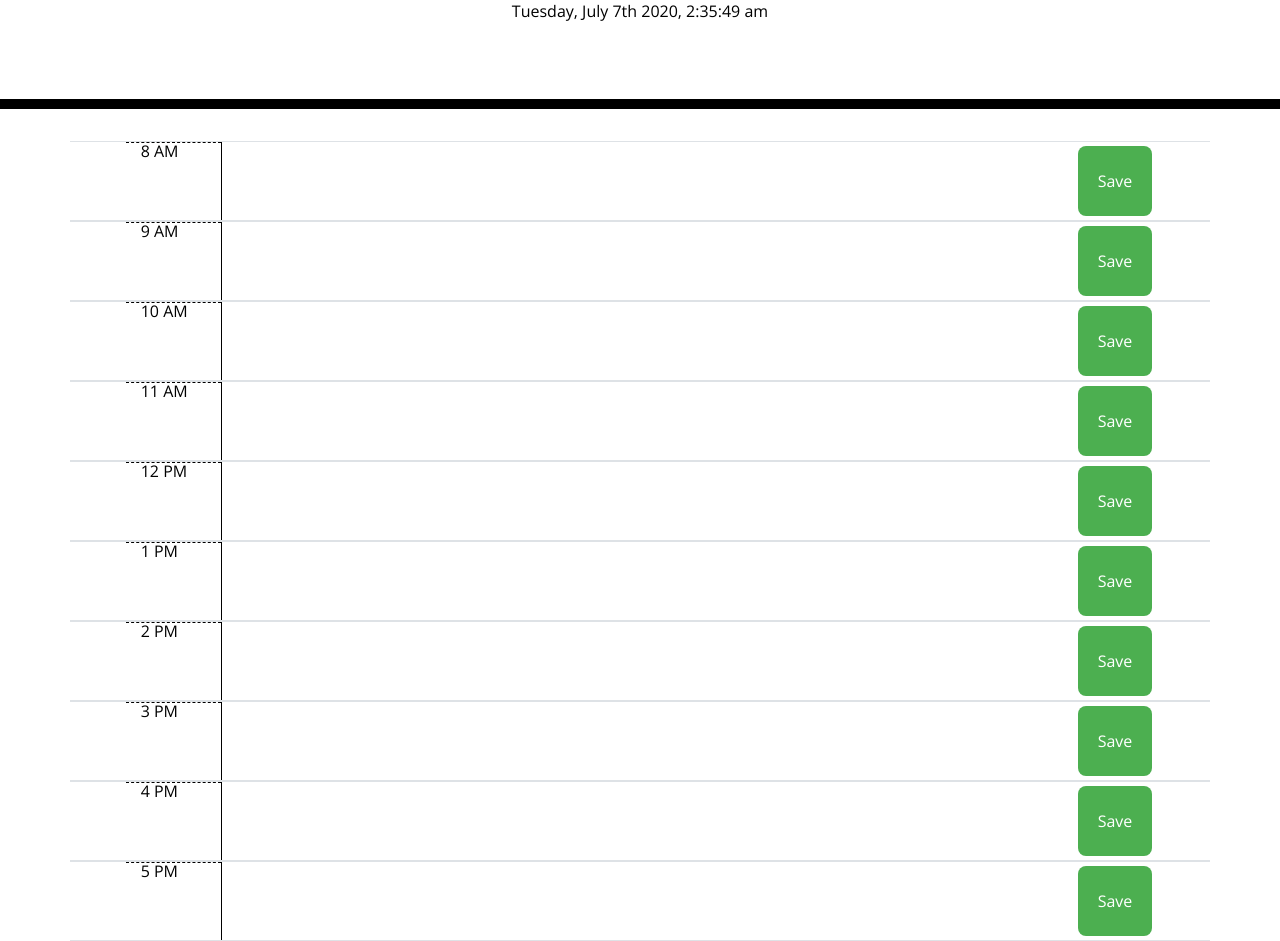
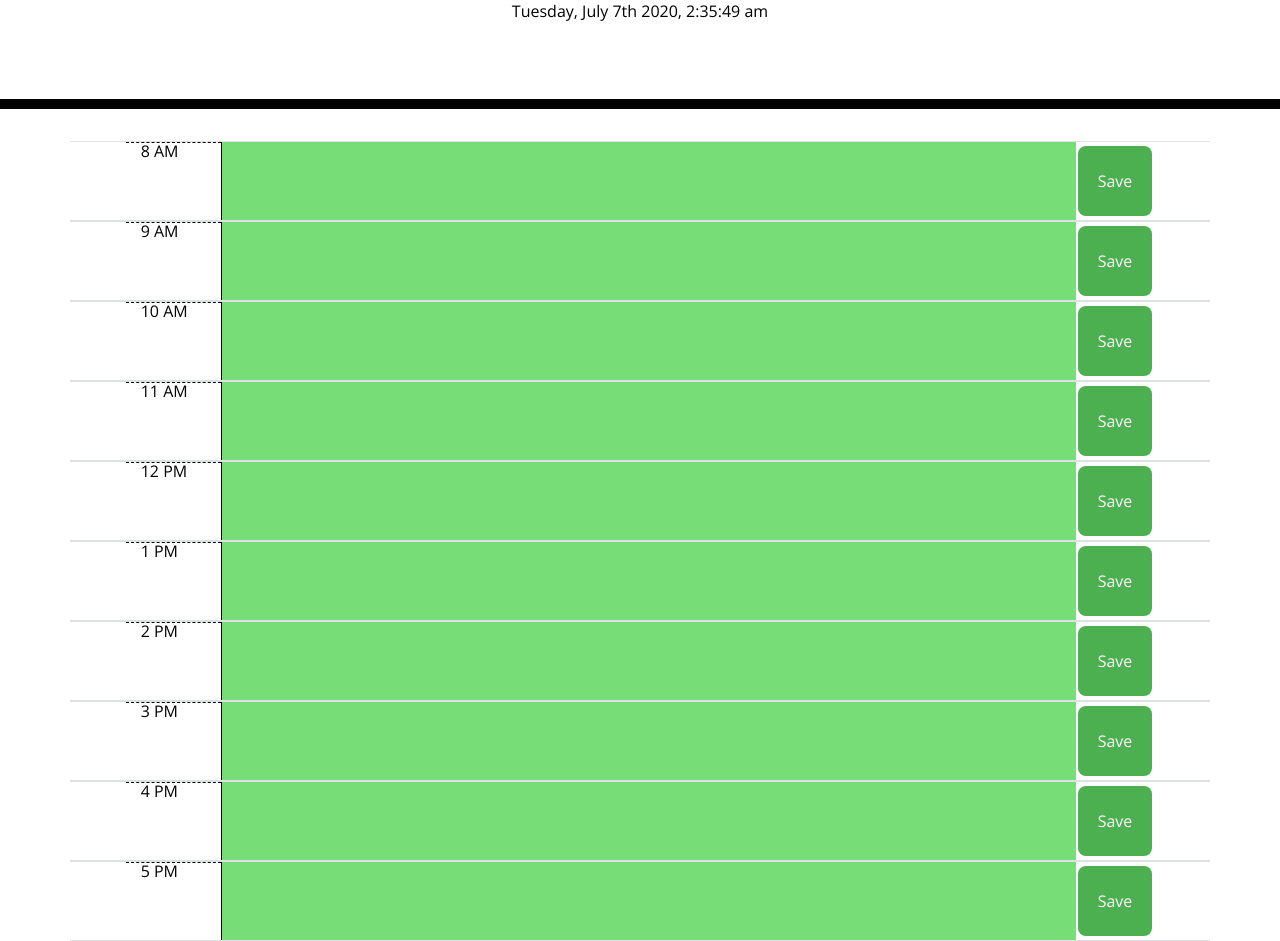
Before and after one commit to RSporman/work-day-scheduler, a plain HTML site: page index.html in a window 1280 px wide. Shown: the part 191-1132 px from the top of the page. Drawn offline with nearby package versions, Linux system fonts and the light colour scheme.

Commit message:
Final updates

```diff
--- a/index.html
+++ b/index.html
@@ -23,66 +23,66 @@
   </head>
 
   <body>
-
+    <!-- This utilizes a jumbotron header from CSS -->
     <header class="jumbotron">
-
+    <!-- The below are the displays at the top of the page such as title and current time/date. -->
       <h1 class="display-3">Work Day Scheduler</h1>
       <p class="lead">A simple calendar app for scheduling your work day</p>
       <p id="currentDay" class="lead"></p>
       <p class="time"></p>
 
     </header>
-
+    <!-- Below are the tables. Inside a container, the created tables will show the time of the day along with the text area input, followed by a save button -->
     <div class="container">
 
         <div id="calendar-row1" class="row justify-content-md-center border-top border-bottom calendar-row1">
             <div id="time-8" class="col-md-1 hour">8 AM</div>
-            <textarea rows="3" id="description-8" class="col-md-9"></textarea>
+            <textarea rows="3" id="description-8" class="col-md-9 textcolor"></textarea>
             <button id="8" class="button">Save</button>
         </div>
         <div id="calendar-row2" class="row justify-content-md-center border-top border-bottom calendar-row1">
             <div id="time-9" class="col-md-1 hour">9 AM</div>
-            <textarea rows="3" id="description-9" class="col-md-9"></textarea>
+            <textarea rows="3" id="description-9" class="col-md-9 textcolor"></textarea>
             <button id="9" class="button">Save</button>
         </div>
         <div id="calendar-row3" class="row justify-content-md-center border-top border-bottom calendar-row1">
             <div id="time-10" class="col-md-1 hour">10 AM</div>
-            <textarea rows="3" id="description-10" class="col-md-9"></textarea>
+            <textarea rows="3" id="description-10" class="col-md-9 textcolor"></textarea>
             <button id="10" class="button">Save</button>
         </div>
         <div id="calendar-row4" class="row justify-content-md-center border-top border-bottom calendar-row1">
             <div id="time-11" class="col-md-1 hour">11 AM</div>
-            <textarea rows="3" id="description-11" class="col-md-9"></textarea>
+            <textarea rows="3" id="description-11" class="col-md-9 textcolor"></textarea>
             <button id="11" class="button">Save</button>
         </div>
         <div id="calendar-row5" class="row justify-content-md-center border-top border-bottom calendar-row1">
             <div id="time-12" class="col-md-1 hour">12 PM</div>
-            <textarea rows="3" id="description-12" class="col-md-9"></textarea>
+            <textarea rows="3" id="description-12" class="col-md-9 textcolor"></textarea>
             <button id="12" class="button">Save</button>
         </div>
         <div id="calendar-row6" class="row justify-content-md-center border-top border-bottom calendar-row1">
             <div id="time-13" class="col-md-1 hour">1 PM</div>
-            <textarea rows="3" id="description-13" class="col-md-9"></textarea>
+            <textarea rows="3" id="description-13" class="col-md-9 textcolor"></textarea>
             <button id="13" class="button">Save</button>
         </div>
         <div id="calendar-row7" class="row justify-content-md-center border-top border-bottom calendar-row1">
             <div id="time-14" class="col-md-1 hour">2 PM</div>
-            <textarea rows="3" id="description-14" class="col-md-9"></textarea>
+            <textarea rows="3" id="description-14" class="col-md-9 textcolor"></textarea>
             <button id="14" class="button">Save</button>
         </div>
         <div id="calendar-row8" class="row justify-content-md-center border-top border-bottom calendar-row1">
             <div id="time-15" class="col-md-1 hour">3 PM</div>
-            <textarea rows="3" id="description-15" class="col-md-9"></textarea>
+            <textarea rows="3" id="description-15" class="col-md-9 textcolor"></textarea>
             <button id="15" class="button">Save</button>
         </div>
         <div id="calendar-row9" class="row justify-content-md-center border-top border-bottom calendar-row1">
             <div id="time-16" class="col-md-1 hour">4 PM</div>
-            <textarea rows="3" id="description-16" class="col-md-9"></textarea>
+            <textarea rows="3" id="description-16" class="col-md-9 textcolor"></textarea>
             <button id="16" class="button">Save</button>
         </div>
         <div id="calendar-row10" class="row justify-content-md-center border-top border-bottom calendar-row1">
             <div id="time-17" class="col-md-1 hour">5 PM</div>
-            <textarea rows="3" id="description-17" class="col-md-9"></textarea>
+            <textarea rows="3" id="description-17" class="col-md-9 textcolor"></textarea>
             <button id="17" class="button">Save</button>
         </div>
 
--- a/script.js
+++ b/script.js
@@ -1,5 +1,5 @@
 
-
+// This is taking the current date/time from moment.js
 function secondUpdater() {
     $(".time").text(moment().format("dddd, MMMM Do YYYY, h:mm:ss a"));
 
@@ -7,22 +7,13 @@ function secondUpdater() {
 setInterval(secondUpdater, 1000)
 
 
-//when the page loads. I want to look into local storage. The keys in localstorage will be numbers that refer to an hour of the day. (9 - 18)
-
-//The values in local storage are the descriptions of that hour's task.
-
-//For each key in local storage, update the text-are with an id of "description-{hour}" with that value from local storage.
-
-// function getLocalStorage() {
-//     $(".button").each(function (elem) {
-//         $(this).parent().siblings().children('.col-md-9').val(localStorage.getItem($(this).attr("class")))
-
+// This function is updating the colors for the current time of the day
 function updateColors() {
-    var currentTime = new Date().getHours();
+    var currentTime = moment().format("HH");
     console.log("currentTime: ", currentTime);
-    console.log(localStorage.getItem);
-    for (var i = 8; i < 18; i++) {
-        var hour = $('#textarea' + i);
+    // console.log(localStorage.getItem);
+    var hour = $('.textcolor');
+    for (var i = 8; i < 17; i++) {
         if (i < currentTime) {
             hour.addClass("past");
         } else if (i === currentTime) {
@@ -32,16 +23,16 @@ function updateColors() {
         }
     }
 }
-// setInterval(function (eventText) {
-//     updateColors();
-// }, 1000);
+updateColors()
 
 
+
+// This function is loggin our calendar data as well as storing it for when the page is reopened.
 var saveBtn = $('.button');
 saveBtn.on('click', function () {
 
     var eventId = $(this).attr('id');
-    var eventText = $(this).parent().children('textarea').val(); //this line might need work.
+    var eventText = $(this).parent().children('textarea').val();
     console.log(eventId);
     console.log(eventText);
     var temp = JSON.parse(localStorage.getItem("userData")) || [];
```
Also changed, not shown: 1 other file.
